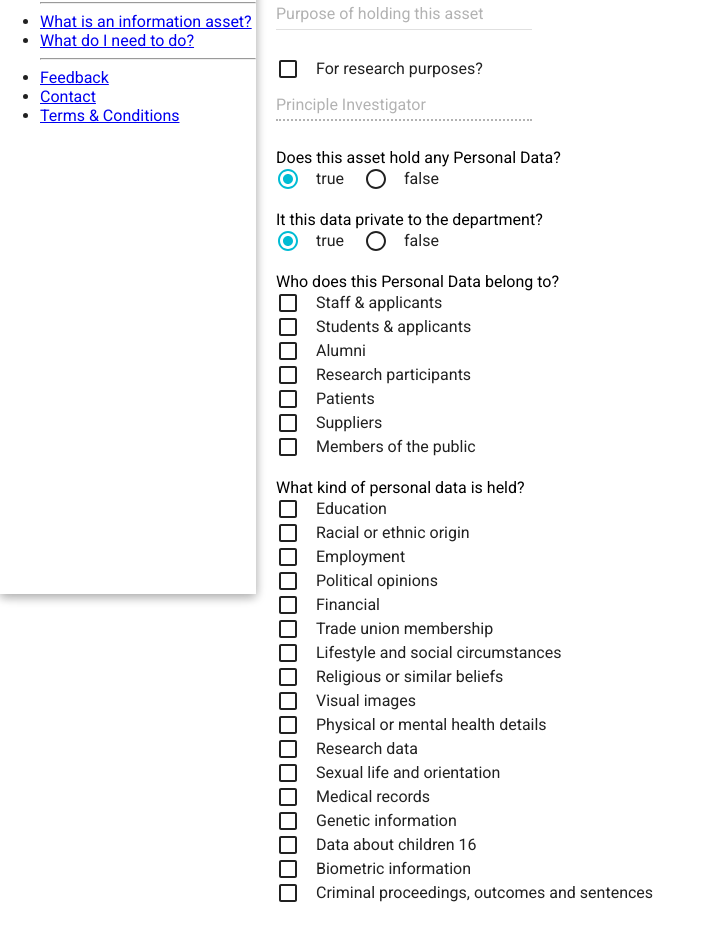
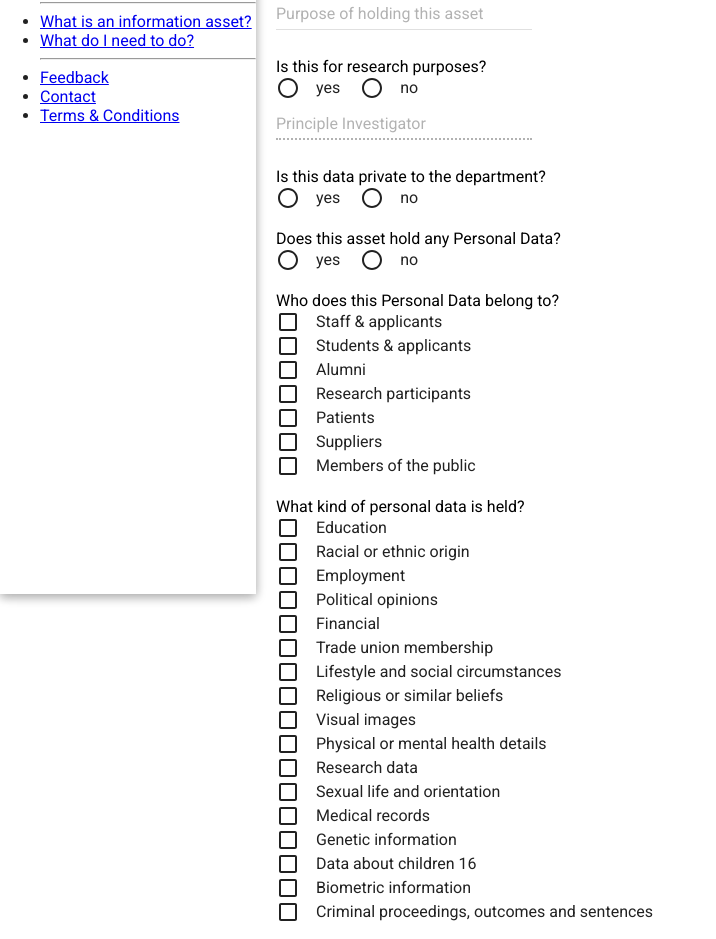
Before and after one commit to uisautomation/iar-frontend, a React (Create React App) app: page /asset/6477365c-ff58-11e7-8be5-0ed5f89f718b in a window 1280 px wide. Shown: the part 206-1145 px from the top of the page, without its empty margins (0-716 px from the left). Built offline with nearby package versions, Linux system fonts and the light colour scheme.

Commit message:
all fields mapped (except owner)

```diff
--- a/src/containers/AssetForm.js
+++ b/src/containers/AssetForm.js
@@ -37,26 +37,45 @@ class AssetForm extends Component {
   constructor() {
     super();
     this.state = {
-      name: null,
-      department: null,
-      purpose: null,
+      name: "",
+      department: "",
+      purpose: "",
       research: null,
-      owner: null,
+      owner: null, // map
+      private: null,
       personal_data: null,
-      private: null,
       data_subject: [],
       data_category: [],
-      recipients_category: null,
-      recipients_outside_eea: null,
+      recipients_category: "",
+      recipients_outside_eea: "",
       retention: null,
-      retention_other: null,
+      retention_other: "",
       risk_type: [],
-      storage_location: null,
-      storage_format: [],
+      storage_location: "",
+      storage_format: [""],
       paper_storage_security: [],
       digital_storage_security: [],
     };
   }
+
+  handleChange = (name, value) => {
+    console.log(this.state);
+    let state = {};
+    state[name] = value;
+    this.setState(state);
+  };
+
+  updateCheck = (name, value) => {
+    let index = this.state[name].indexOf(value);
+    if (index === -1) {
+      this.state[name].push(value);
+    } else {
+      this.state[name].splice(index, 1);
+    }
+    let state = {};
+    state[name] = this.state[name];
+    this.setState(state);
+  };
 
   render() {
     return (
@@ -65,22 +84,40 @@ class AssetForm extends Component {
 
         <div className="App-main">
 
-          <TextField hintText="Asset name" />
+          <TextField
+            hintText="Asset name"
+            value={this.state.name}
+            onChange={(e, value) => this.handleChange('name', value)}
+          />
 
           <br/>
 
-          <TextField hintText="Asset department" />
+          <TextField
+            hintText="Asset department"
+            value={this.state.department}
+            onChange={(e, value) => this.handleChange('department', value)}
+          />
 
           <br/>
 
-          <TextField hintText="Purpose of holding this asset" />
+          <TextField
+            hintText="Purpose of holding this asset"
+            value={this.state.purpose}
+            onChange={(e, value) => this.handleChange('purpose', value)}
+          />
 
           <br/><br/>
 
-          <Checkbox
-            label="For research purposes?"
-            onCheck={(event, isInputChecked) => this.setState({research: isInputChecked})}
-          />
+          <span>Is this for research purposes?</span>
+          <RadioButtonGroup
+            name="research"
+            defaultSelected={this.state.research}
+            onChange={(e, value) => this.handleChange('research', value)}
+            style={{ display: 'flex' }}
+          >
+            <RadioButton value={true} label="yes" style={{ paddingRight: "20px", width: 'auto' }} />
+            <RadioButton value={false} label="no" style={{ width: 'auto' }} />
+          </RadioButtonGroup>
           <AutoComplete
             disabled={!this.state.research}
             hintText="Principle Investigator"
@@ -91,67 +128,183 @@ class AssetForm extends Component {
 
           <br/><br/>
 
-          <span>Does this asset hold any Personal Data?</span>
-          <RadioButtonGroup name="personal_data" defaultSelected="yes" style={{ display: 'flex' }}>
-            <RadioButton value="yes" label="true" style={{ paddingRight: "20px", width: 'auto' }} />
-            <RadioButton value="no" label="false" style={{ width: 'auto' }} />
+          <span>Is this data private to the department?</span>
+          <RadioButtonGroup
+            name="private"
+            defaultSelected={this.state.private}
+            onChange={(e, value) => this.handleChange('private', value)}
+            style={{ display: 'flex' }}
+          >
+            <RadioButton value={true} label="yes" style={{ paddingRight: "20px", width: 'auto' }} />
+            <RadioButton value={false} label="no" style={{ width: 'auto' }} />
           </RadioButtonGroup>
 
           <br/>
 
-          <span>It this data private to the department?</span>
-          <RadioButtonGroup name="private" defaultSelected="yes" style={{ display: 'flex' }}>
-            <RadioButton value="yes" label="true" style={{ paddingRight: "20px", width: 'auto' }} />
-            <RadioButton value="no" label="false" style={{ width: 'auto' }} />
+          <span>Does this asset hold any Personal Data?</span>
+          <RadioButtonGroup
+            name="personal_data"
+            defaultSelected={this.state.personal_data}
+            onChange={(e, value) => this.handleChange('personal_data', value)}
+            style={{ display: 'flex' }}
+          >
+            <RadioButton value={true} label="yes" style={{ width: 'auto', paddingRight: "20px" }} />
+            <RadioButton value={false} label="no" style={{ width: 'auto' }} />
           </RadioButtonGroup>
 
           <br/>
 
           <span>Who does this Personal Data belong to?</span>
-          <Checkbox label="Staff & applicants"/>
-          <Checkbox label="Students & applicants"/>
-          <Checkbox label="Alumni"/>
-          <Checkbox label="Research participants"/>
-          <Checkbox label="Patients"/>
-          <Checkbox label="Suppliers"/>
-          <Checkbox label="Members of the public"/>
+          <Checkbox
+            label="Staff & applicants"
+            checked={this.state.data_subject.indexOf('staff') !== -1}
+            onCheck={() => this.updateCheck('data_subject', 'staff')}
+          />
+          <Checkbox
+            label="Students & applicants"
+            checked={this.state.data_subject.indexOf('students') !== -1}
+            onCheck={() => this.updateCheck('data_subject', 'students')}
+          />
+          <Checkbox
+            label="Alumni"
+            checked={this.state.data_subject.indexOf('alumni') !== -1}
+            onCheck={() => this.updateCheck('data_subject', 'alumni')}
+          />
+          <Checkbox
+            label="Research participants"
+            checked={this.state.data_subject.indexOf('research') !== -1}
+            onCheck={() => this.updateCheck('data_subject', 'research')}
+          />
+          <Checkbox
+            label="Patients"
+            checked={this.state.data_subject.indexOf('patients') !== -1}
+            onCheck={() => this.updateCheck('data_subject', 'patients')}
+          />
+          <Checkbox
+            label="Suppliers"
+            checked={this.state.data_subject.indexOf('supplier') !== -1}
+            onCheck={() => this.updateCheck('data_subject', 'supplier')}
+          />
+          <Checkbox
+            label="Members of the public"
+            checked={this.state.data_subject.indexOf('public') !== -1}
+            onCheck={() => this.updateCheck('data_subject', 'public')}
+          />
 
           <br/>
 
           <span>What kind of personal data is held?</span>
-          <Checkbox label="Education"/>
-          <Checkbox label="Racial or ethnic origin"/>
-          <Checkbox label="Employment"/>
-          <Checkbox label="Political opinions"/>
-          <Checkbox label="Financial"/>
-          <Checkbox label="Trade union membership"/>
-          <Checkbox label="Lifestyle and social circumstances"/>
-          <Checkbox label="Religious or similar beliefs"/>
-          <Checkbox label="Visual images"/>
-          <Checkbox label="Physical or mental health details"/>
-          <Checkbox label="Research data"/>
-          <Checkbox label="Sexual life and orientation"/>
-          <Checkbox label="Medical records"/>
-          <Checkbox label="Genetic information"/>
-          <Checkbox label="Data about children 16"/>
-          <Checkbox label="Biometric information"/>
-          <Checkbox label="Criminal proceedings, outcomes and sentences"/>
+          <Checkbox
+            label="Education"
+            checked={this.state.data_category.indexOf('education') !== -1}
+            onCheck={() => this.updateCheck('data_category', 'education')}
+          />
+          <Checkbox
+            label="Racial or ethnic origin"
+            checked={this.state.data_category.indexOf('racial') !== -1}
+            onCheck={() => this.updateCheck('data_category', 'racial')}
+          />
+          <Checkbox
+            label="Employment"
+            checked={this.state.data_category.indexOf('employment') !== -1}
+            onCheck={() => this.updateCheck('data_category', 'employment')}
+          />
+          <Checkbox
+            label="Political opinions"
+            checked={this.state.data_category.indexOf('political') !== -1}
+            onCheck={() => this.updateCheck('data_category', 'political')}
+          />
+          <Checkbox
+            label="Financial"
+            checked={this.state.data_category.indexOf('financial') !== -1}
+            onCheck={() => this.updateCheck('data_category', 'financial')}
+          />
+          <Checkbox
+            label="Trade union membership"
+            checked={this.state.data_category.indexOf('unions') !== -1}
+            onCheck={() => this.updateCheck('data_category', 'unions')}
+          />
+          <Checkbox
+            label="Lifestyle and social circumstances"
+            checked={this.state.data_category.indexOf('social') !== -1}
+            onCheck={() => this.updateCheck('data_category', 'social')}
+          />
+          <Checkbox
+            label="Religious or similar beliefs"
+            checked={this.state.data_category.indexOf('religious') !== -1}
+            onCheck={() => this.updateCheck('data_category', 'religious')}
+          />
+          <Checkbox
+            label="Visual images"
+            checked={this.state.data_category.indexOf('visual') !== -1}
+            onCheck={() => this.updateCheck('data_category', 'visual')}
+          />
+          <Checkbox
+            label="Physical or mental health details"
+            checked={this.state.data_category.indexOf('health') !== -1}
+            onCheck={() => this.updateCheck('data_category', 'health')}
+          />
+          <Checkbox
+            label="Research data"
+            checked={this.state.data_category.indexOf('research') !== -1}
+            onCheck={() => this.updateCheck('data_category', 'research')}
+          />
+          <Checkbox
+            label="Sexual life and orientation"
+            checked={this.state.data_category.indexOf('sexual') !== -1}
+            onCheck={() => this.updateCheck('data_category', 'sexual')}
+          />
+          <Checkbox
+            label="Medical records"
+            checked={this.state.data_category.indexOf('medical') !== -1}
+            onCheck={() => this.updateCheck('data_category', 'medical')}
+          />
+          <Checkbox
+            label="Genetic information"
+            checked={this.state.data_category.indexOf('genetic') !== -1}
+            onCheck={() => this.updateCheck('data_category', 'genetic')}
+          />
+          <Checkbox
+            label="Data about children 16"
+            checked={this.state.data_category.indexOf('children') !== -1}
+            onCheck={() => this.updateCheck('data_category', 'children')}
+          />
+          <Checkbox
+            label="Biometric information"
+            checked={this.state.data_category.indexOf('biometric') !== -1}
+            onCheck={() => this.updateCheck('data_category', 'biometric')}
+          />
+          <Checkbox
+            label="Criminal proceedings, outcomes and sentences"
+            checked={this.state.data_category.indexOf('criminal') !== -1}
+            onCheck={() => this.updateCheck('data_category', 'criminal')}
+          />
 
           <br/>
 
-          <TextField hintText="Who is the asset shared with?" />
+          <TextField
+            hintText="Who is the asset shared with?"
+            value={this.state.recipients_category}
+            onChange={(e, value) => this.handleChange('recipients_category', value)}
+          />
 
           <br/>
 
           <TextField
             hintText="Is the asset shared outside of the EEA? If so, to whom?"
+            value={this.state.recipients_outside_eea}
+            onChange={(e, value) => this.handleChange('recipients_outside_eea', value)}
             style={{ width: 400 }}
           />
 
           <br/><br/>
 
           <span>How long will this asset be retained for?</span>
-          <RadioButtonGroup name="retention" onChange={(event, value) => this.setState({retention: value})}>
+          <RadioButtonGroup
+            name="retention"
+            defaultSelected={this.state.retention}
+            onChange={(e, value) => this.handleChange('retention', value)}
+          >
             <RadioButton value="<=1" label="Less than 1 year"/>
             <RadioButton value=">1,<=5" label="1 - 5 years"/>
             <RadioButton value=">5,<=10" label="6 - 10 years"/>
@@ -159,28 +312,58 @@ class AssetForm extends Component {
             <RadioButton value="forever" label="Forever"/>
             <RadioButton value="other" label="Other"/>
           </RadioButtonGroup>
-          <TextField hintText="Other retention period" disabled={this.state.retention !== 'other'} />
+          <TextField
+            hintText="Other retention period"
+            disabled={this.state.retention !== 'other'}
+            value={this.state.retention_other}
+            onChange={(e, value) => this.handleChange('retention_other', value)}
+          />
 
           <br/><br/>
 
           <span>What are the risks of holding this information asset?</span>
-          <Checkbox label="The University would be exposed to financial loss by disclosing this information, and/or activities relating to it."/>
-          <Checkbox label="Damage or loss of this information would impact core day-to-day operations."/>
-          <Checkbox label="Staff or students would be exposed to personal danger if this information was disclosed."/>
-          <Checkbox label="The University would be compliant with all the necessary laws and regulations related to holding this information."/>
-          <Checkbox label="The University would receive significant negative publicity, high-profile criticism or be exposed to a lawsuit if this information became public."/>
+          <Checkbox
+            label="The University would be exposed to financial loss by disclosing this information, and/or activities relating to it."
+            checked={this.state.risk_type.indexOf('financial') !== -1}
+            onCheck={() => this.updateCheck('risk_type', 'financial')}
+          />
+          <Checkbox
+            label="Damage or loss of this information would impact core day-to-day operations."
+            checked={this.state.risk_type.indexOf('operational') !== -1}
+            onCheck={() => this.updateCheck('risk_type', 'operational')}
+          />
+          <Checkbox
+            label="Staff or students would be exposed to personal danger if this information was disclosed."
+            checked={this.state.risk_type.indexOf('safety') !== -1}
+            onCheck={() => this.updateCheck('risk_type', 'safety')}
+          />
+          <Checkbox
+            label="The University would be compliant with all the necessary laws and regulations related to holding this information."
+            checked={this.state.risk_type.indexOf('compliance') !== -1}
+            onCheck={() => this.updateCheck('risk_type', 'compliance')}
+          />
+          <Checkbox
+            label="The University would receive significant negative publicity, high-profile criticism or be exposed to a lawsuit if this information became public."
+            checked={this.state.risk_type.indexOf('reputational') !== -1}
+            onCheck={() => this.updateCheck('risk_type', 'reputational')}
+          />
 
           <br/>
 
-          <TextField hintText="Where is the asset stored?" />
+          <TextField
+            hintText="Where is the asset stored?"
+            value={this.state.storage_location}
+            onChange={(e, value) => this.handleChange('storage_location', value)}
+          />
 
           <br/><br/>
 
           <span>What format is the asset stored in?</span>
           <RadioButtonGroup
-            defaultSelected="yes"
+            name="storage_format"
+            defaultSelected={this.state.storage_format.sort().toString()}
+            onChange={(event, value) => this.setState({storage_format: value.split(',')})}
             style={{ display: 'flex' }}
-            onChange={(event, value) => this.setState({storage_format: value.split(',')})}
           >
             <RadioButton value="digital" label="Digital" style={{ paddingRight: "20px", width: 'auto' }} />
             <RadioButton value="paper" label="Paper" style={{ paddingRight: "20px", width: 'auto' }} />
@@ -188,29 +371,53 @@ class AssetForm extends Component {
           </RadioButtonGroup>
 
           <span>What are the risks of holding this information asset?</span>
-          <Checkbox name="digital_storage_security" value="locked_cabinet" label="Locked filing cabinet"
+          <Checkbox
+            label="Locked filing cabinet"
             disabled={this.state.storage_format.indexOf("digital") === -1}
+            checked={this.state.digital_storage_security.indexOf('locked_cabinet') !== -1}
+            onCheck={() => this.updateCheck('digital_storage_security', 'locked_cabinet')}
           />
-          <Checkbox name="digital_storage_security" value="safe" label="Safe"
+          <Checkbox
+            label="Safe"
             disabled={this.state.storage_format.indexOf("digital") === -1}
+            checked={this.state.digital_storage_security.indexOf('safe') !== -1}
+            onCheck={() => this.updateCheck('digital_storage_security', 'safe')}
           />
-          <Checkbox name="digital_storage_security" value="locked_room" label="Locked room"
+          <Checkbox
+            label="Locked room"
             disabled={this.state.storage_format.indexOf("digital") === -1}
+            checked={this.state.digital_storage_security.indexOf('locked_room') !== -1}
+            onCheck={() => this.updateCheck('digital_storage_security', 'locked_room')}
           />
-          <Checkbox name="digital_storage_security" value="locked_building" label="Locked building"
+          <Checkbox
+            label="Locked building"
             disabled={this.state.storage_format.indexOf("digital") === -1}
+            checked={this.state.digital_storage_security.indexOf('locked_building') !== -1}
+            onCheck={() => this.updateCheck('digital_storage_security', 'locked_building')}
           />
-          <Checkbox name="paper_storage_security" value="pwd_controls" label="Password controls"
+          <Checkbox
+            label="Password controls"
             disabled={this.state.storage_format.indexOf("paper") === -1}
+            checked={this.state.paper_storage_security.indexOf('pwd_controls') !== -1}
+            onCheck={() => this.updateCheck('paper_storage_security', 'pwd_controls')}
           />
-          <Checkbox name="paper_storage_security" value="acl" label="Access control lists"
+          <Checkbox
+            label="Access control lists"
             disabled={this.state.storage_format.indexOf("paper") === -1}
+            checked={this.state.paper_storage_security.indexOf('acl') !== -1}
+            onCheck={() => this.updateCheck('paper_storage_security', 'acl')}
           />
-          <Checkbox name="paper_storage_security" value="backup" label="Backup"
+          <Checkbox
+            label="Backup"
             disabled={this.state.storage_format.indexOf("paper") === -1}
+            checked={this.state.paper_storage_security.indexOf('backup') !== -1}
+            onCheck={() => this.updateCheck('paper_storage_security', 'backup')}
           />
-          <Checkbox name="paper_storage_security" value="encryption" label="Encryption"
+          <Checkbox
+            label="Encryption"
             disabled={this.state.storage_format.indexOf("paper") === -1}
+            checked={this.state.paper_storage_security.indexOf('encryption') !== -1}
+            onCheck={() => this.updateCheck('paper_storage_security', 'encryption')}
           />
         </div>
       </div>
```
Lines whose indentation alone changed are shown as unchanged.
